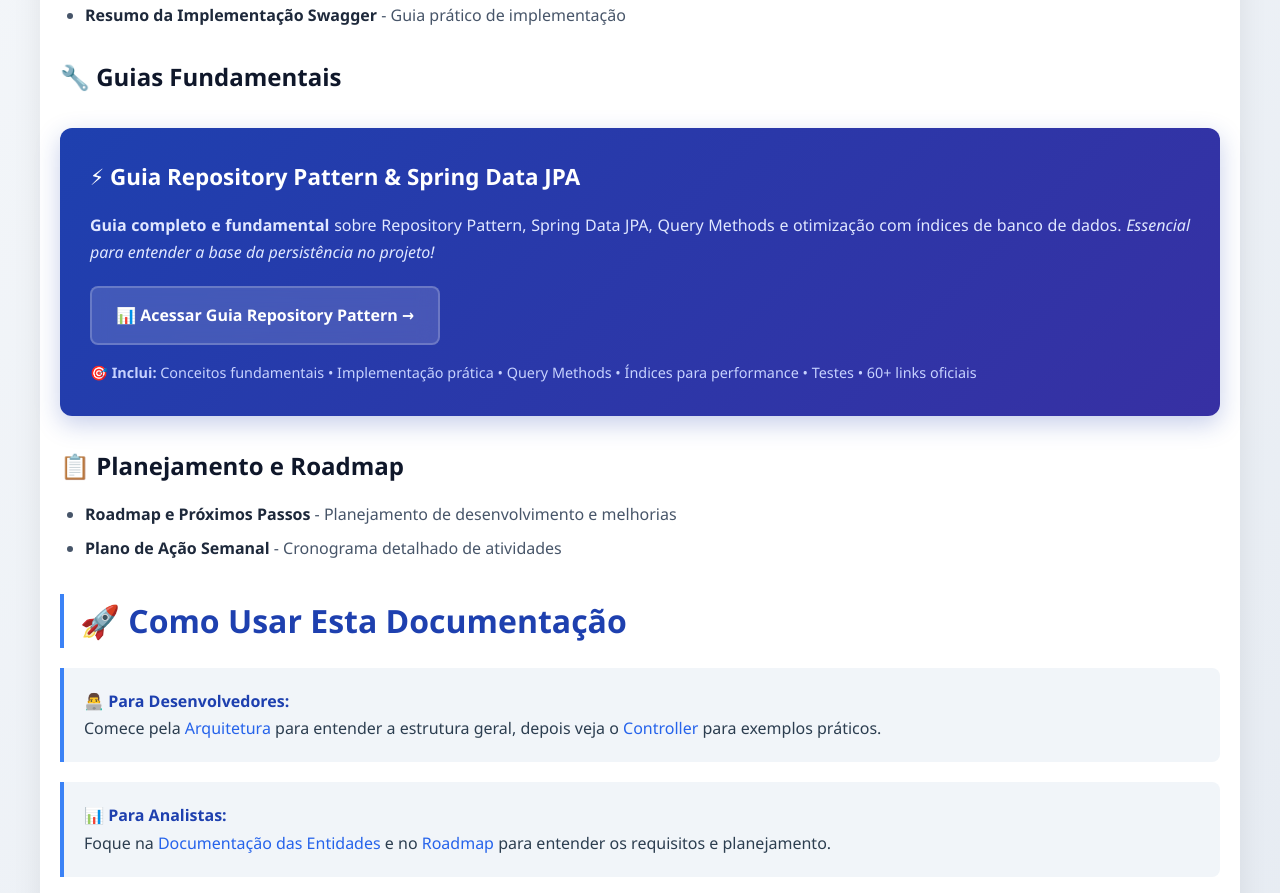
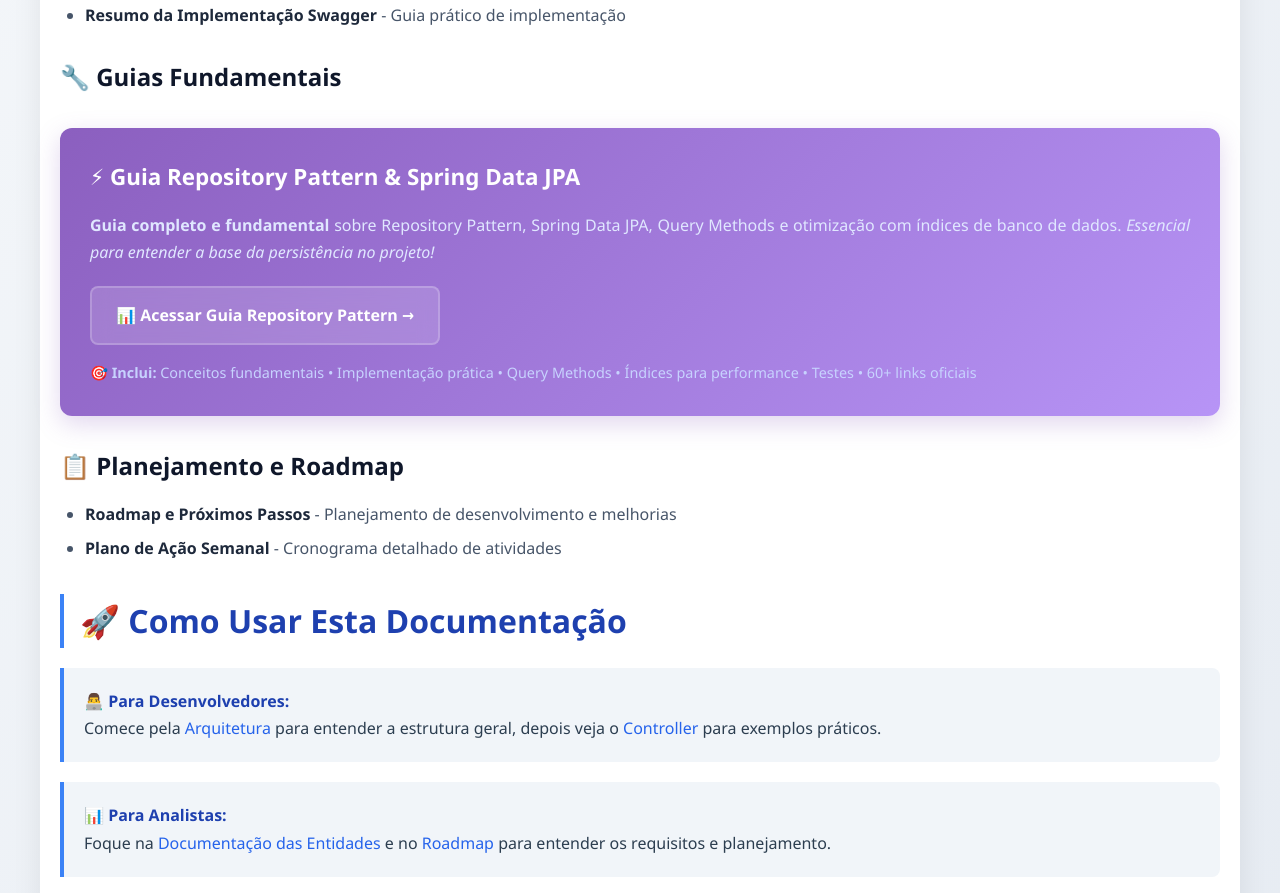
Before and after one commit to nisze/doe-sangue-doc, a website: page html/index.html in a window 1280 px wide. Shown: the part 1055-1948 px from the top of the page. Drawn offline with Linux system fonts and the light colour scheme.

Commit message:
Ajuste visual: header com gradiente azul-roxo e guia com roxo suave

```diff
--- a/html/index.html
+++ b/html/index.html
@@ -33,7 +33,7 @@
 
         /* Header */
         .header {
-            background: linear-gradient(135deg, #4f46e5 0%, #7c3aed 100%);
+            background: linear-gradient(135deg, #667eea 0%, #764ba2 100%);
             color: white;
             padding: 30px;
             border-radius: 12px 12px 0 0;
@@ -169,12 +169,12 @@
 
         /* Guia Destacado */
         .guia-destaque {
-            background: linear-gradient(135deg, #1e40af 0%, #3730a3 100%);
+            background: linear-gradient(135deg, #8b5fbf 0%, #b794f6 100%);
             padding: 30px;
             border-radius: 12px;
             margin: 30px 0;
             color: white;
-            box-shadow: 0 8px 25px rgba(30, 64, 175, 0.25);
+            box-shadow: 0 8px 25px rgba(139, 95, 191, 0.25);
         }
 
         .guia-destaque h4 {
```
Also changed, not shown: index.html (+3 -3 lines).
